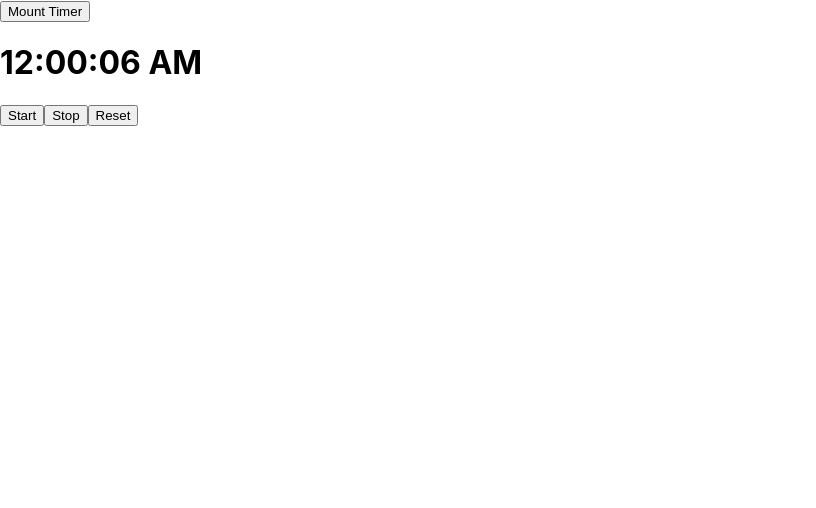
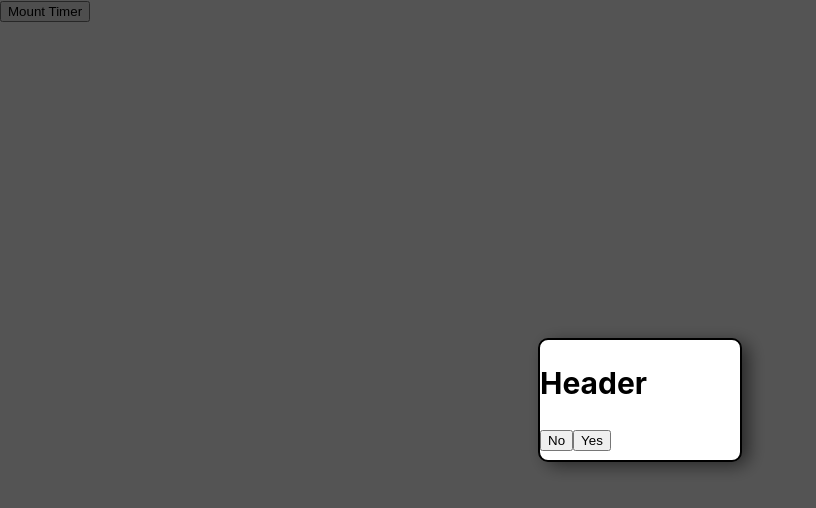
Before and after one commit to freshcodeAlice/react-remember, a React (Create React App) app: page / in a window 1280 px wide. Shown: the top 508 px of the page, without its empty margins (0-816 px from the left). Built offline with nearby package versions, Linux system fonts and the light colour scheme.

Commit message:
ModalWindow task resolve

```diff
--- a/src/App.js
+++ b/src/App.js
@@ -5,6 +5,7 @@ import sad from './components/sad.png';
 import smile from './components/smile.png';
 import SuccessModalWindow from './components/SuccessModalWindow';
 import Timer from './components/Timer';
+import ModalWindow from "./components/ModalWindow";
 
 
 
@@ -39,7 +40,8 @@ render() {
   if (this.state.timerMount) {
     return   (<>
     <button onClick={()=>{this.setState({timerMount: !this.state.timerMount})}}> Mount Timer </button>
-    <Timer />
+    {/* <Timer /> */}
+    <ModalWindow />
     </>
     )
   } else {
--- /dev/null
+++ b/src/components/ModalWindow/ConfirmModalWindow/index.js
@@ -0,0 +1,21 @@
+function ConfirmModalWindow(props) {
+
+function clicker(event) {
+    const val = 'Hello from child';
+    props.callToSendMessage(event.target.value);
+}
+
+return(
+        <div className="backend">
+            <section className="modal-window-container">
+        <h1>Header</h1>
+        <div>
+            <button onClick={clicker} value="No">No</button>
+            <button onClick={clicker} value="Yes">Yes</button>
+        </div>
+    </section>
+    </div>
+    )
+}
+
+export default ConfirmModalWindow;
--- /dev/null
+++ b/src/components/ModalWindow/ModalWindow.css
@@ -0,0 +1,29 @@
+.backend {
+
+    position: fixed;
+    top: 0;
+    left: 0;
+    right: 0;
+    bottom:0;
+    background-color: rgba(0, 0, 0, 0.669);
+    z-index: 2;
+    display: flex;
+    justify-content: center;
+    align-items: center;
+}
+
+
+
+.modal-window-container {
+    width: 200px;
+    background-color: white;
+    border: 2px solid black;
+    z-index:3;
+    min-width: 200px;
+    height: 15vh;
+    border-radius: 10px;
+    box-shadow: 7px 4px 19px -2px rgba(0,0,0,0.61);
+    display: flex;
+    flex-direction: column;
+    font-size: 20px;
+}
--- /dev/null
+++ b/src/components/ModalWindow/index.js
@@ -0,0 +1,37 @@
+import React from "react";
+import './ModalWindow.css';
+import './ConfirmModalWindow';
+import ConfirmModalWindow from "./ConfirmModalWindow";
+
+class ModalWindow extends React.Component {
+    constructor(props) {
+        super(props);
+
+        this.state = {
+            isOpen: true
+        }
+    }
+
+
+   responseFromChild = (value) => {
+        console.log(value);
+        this.setState({
+            isOpen: !this.state.isOpen
+        })
+   }
+
+    render() {
+        const {isOpen} = this.state;
+        if(isOpen) {
+            return (
+                <ConfirmModalWindow callToSendMessage={this.responseFromChild}/>
+                 )
+        } else {
+            return null
+        }
+
+
+    }
+}
+
+export default ModalWindow
--- a/src/components/Timer/index.js
+++ b/src/components/Timer/index.js
@@ -64,6 +64,8 @@ class Timer extends React.Component {
         });
     }
 
+
+
     render(){
         console.log('render');
         const {count} = this.state
```
